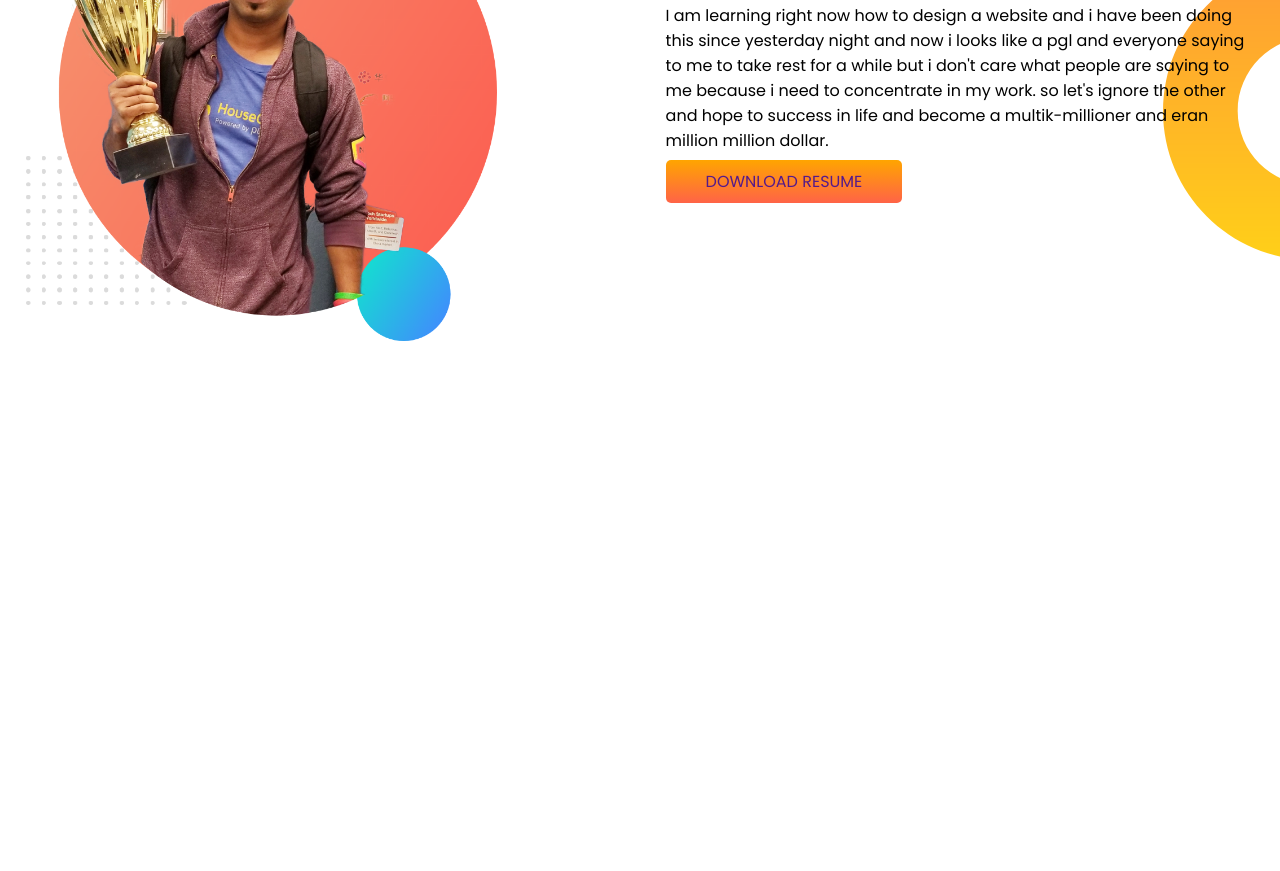
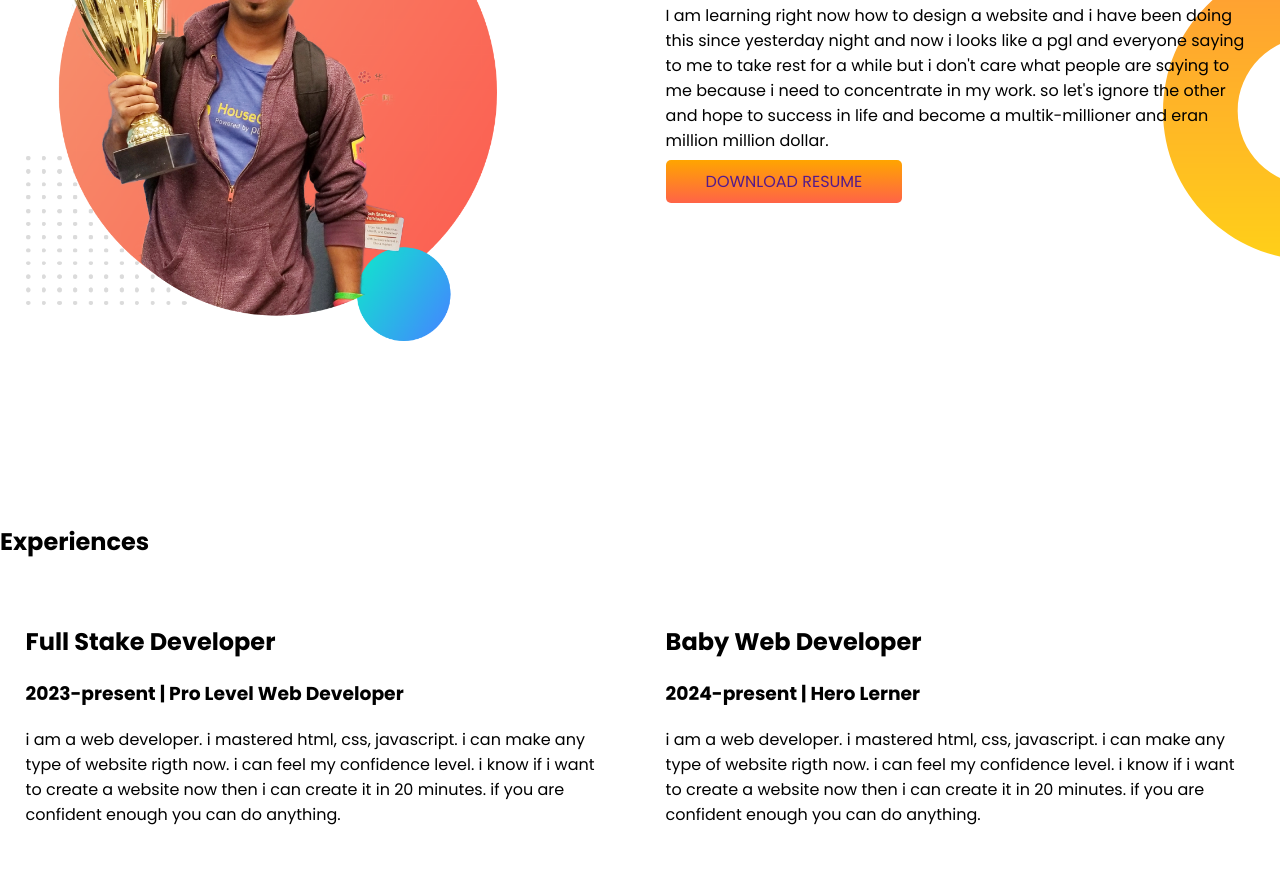
Before and after one commit to Meherab101/developer-portfolio, a plain HTML site: page index.html in a window 1280 px wide. Shown: the part 813-1684 px from the top of the page. Before the commit the page ends 1337 px from the top, so only its background shows below. Drawn offline with Linux system fonts and the light colour scheme.

Commit message:
experinece heading added

```diff
--- a/index.html
+++ b/index.html
@@ -14,7 +14,7 @@
 </head>
 
 <body>
-    <section class="top-banner">
+    <section class="top-banner flexible-container">
         <div class="half-width">
             <h1>Welcome to</h1>
             <h1><span class="orange-color">Finch Fahad</span> mollah's world</h1>
@@ -30,7 +30,7 @@
             <img src="images/jhankar2.png" alt="">
         </div>
     </section>
-    <section class="Dream-Big">
+    <section class="Dream-Big flexible-container">
         <div class="half-width">
             <img src="images/jhankar.png" alt="">
         </div>
@@ -44,6 +44,30 @@
             <a class="link-button" target="_blank" href="">DOWNLOAD RESUME</a>
         </div>
     </section>
+    <section class="experience-area">
+        <h1>Experiences</h1>
+        <div class="flexible-container">
+            <div class="half-width">
+                <h1>Full Stake Developer</h1>
+                <h3>2023-present | Pro Level Web Developer </h3>
+                <p>i am a web developer. i mastered html, css, javascript. i can make any type of website rigth now. i
+                    can
+                    feel my confidence level. i know if i want to create a website now then i can create it in 20
+                    minutes.
+                    if you are confident enough you can do anything.</p>
+            </div>
+            <div class="half-width">
+                <h1>Baby Web Developer</h1>
+                <h3>2024-present | Hero Lerner</h3>
+                <p>i am a web developer. i mastered html, css, javascript. i can make any type of website rigth now. i
+                    can
+                    feel my confidence level. i know if i want to create a website now then i can create it in 20
+                    minutes.
+                    if you are confident enough you can do anything.</p>
+            </div>
+        </div>
+
+    </section>
 </body>
 
 </html>
--- a/style.css
+++ b/style.css
@@ -7,7 +7,7 @@ span {
     color: orange;
 }
 
-section {
+.flexible-container {
     display: flex;
     margin-bottom: 150px;
 }
```
